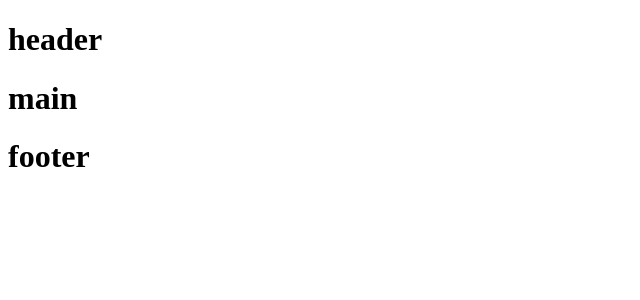
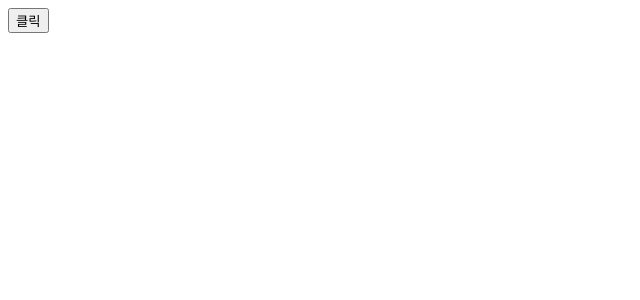
Before and after one commit to seongmin36/onebite-react-challenge, a React (Vite) app in the folder onebite-react/section05/: page / in a window 1280 px wide. Shown: the top 300 px of the page, without its empty margins (0-640 px from the left). Built offline with nearby package versions, Linux system fonts and the light colour scheme.

Commit message:
section05 JSX로 UI 표현하기 finished

```diff
--- a/onebite-react/section05/src/App.jsx
+++ b/onebite-react/section05/src/App.jsx
@@ -1,4 +1,5 @@
 import "./App.css";
+import Button from "./components/Button";
 import Footer from "./components/Footer";
 import Header from "./components/Header";
 import Main from "./components/Main";
@@ -6,9 +7,7 @@ import Main from "./components/Main";
 function App() {
   return (
     <>
-      <Header />
-      <Main />
-      <Footer />
+      <Button />
     </>
   );
 }
--- /dev/null
+++ b/onebite-react/section05/src/components/Button.jsx
@@ -0,0 +1,5 @@
+const Button = () => {
+  return <button>클릭</button>;
+};
+
+export default Button;
--- /dev/null
+++ b/onebite-react/section05/src/components/Main.css
@@ -0,0 +1,4 @@
+.logout {
+  background-color: red;
+  border-bottom: 5px solid green;
+}
--- a/onebite-react/section05/src/components/Main.jsx
+++ b/onebite-react/section05/src/components/Main.jsx
@@ -1,9 +1,20 @@
+import "./Main.css";
+// JSX 주의 사항
+// 1. 중괄호 내부에는 자바스크립트 표현식만 넣을 수 있다
+// 2. 숫자, 문자열, 배열 값만 렌더링 된다
+// 3. 모든 태그는 닫혀있어야 한다
+// 4. 최상위 태그는 반드시 하나여야만 한다
 const Main = () => {
-  return (
-    <main>
-      <h1>main</h1>
-    </main>
-  );
+  const user = {
+    name: "조성민",
+    isLoggedIn: true,
+  };
+
+  if (user.isLoggedIn) {
+    return <div className="logout">로그인</div>;
+  } else {
+    return <div>로그아웃</div>;
+  }
 };
 
 export default Main;
```
